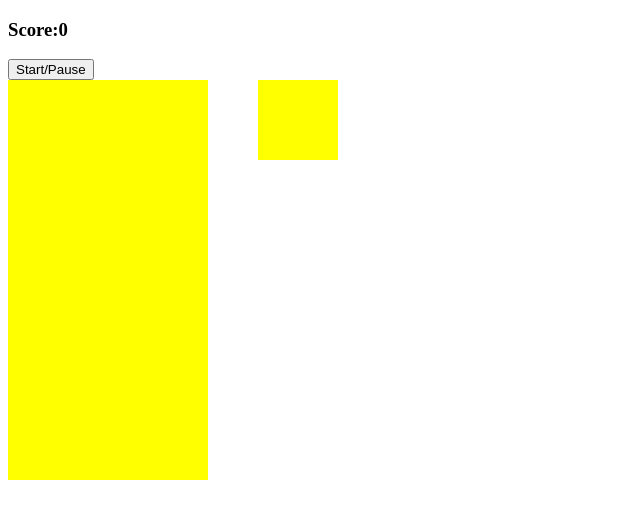
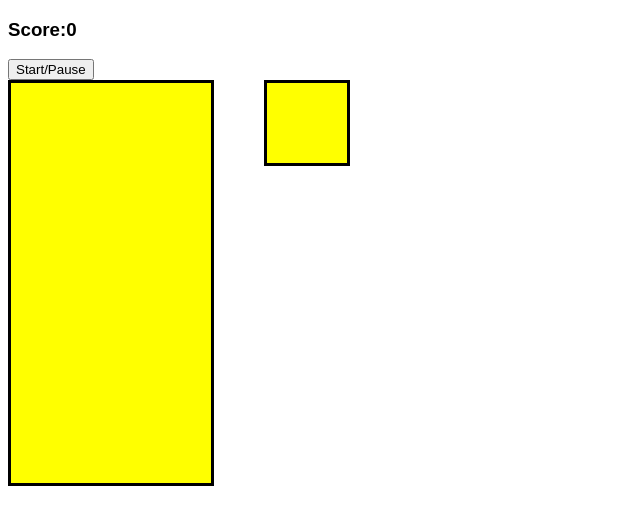
Before and after one commit to wjonathanramirez/basic-tetris, a plain HTML site: page index.html in a window 1280 px wide. Shown: the whole page, without its empty margins (0-640 px from the left). Drawn offline with Linux system fonts and the light colour scheme.

Commit message:
Add font family and border to grid

```diff
--- a/style.css
+++ b/style.css
@@ -8,6 +8,8 @@
     display: flex;
     flex-wrap: wrap;
     background-color: yellow;
+    border-style: solid;
+    border-color: black;
 }
 
 .grid div {
@@ -17,6 +19,7 @@
 
 .tetromino {
     background-color: blue;
+    border: 1em;
 }
 
 .mini-grid {
@@ -26,9 +29,16 @@
     display: flex;
     flex-wrap: wrap;
     background-color: yellow;
+    border-style: solid;
+    border-color: black;
 }
 
 .mini-grid div {
     height: 20px;
     width: 20px
 }
+
+
+* {
+    font-family: Arial, Helvetica, sans-serif;
+}
```
